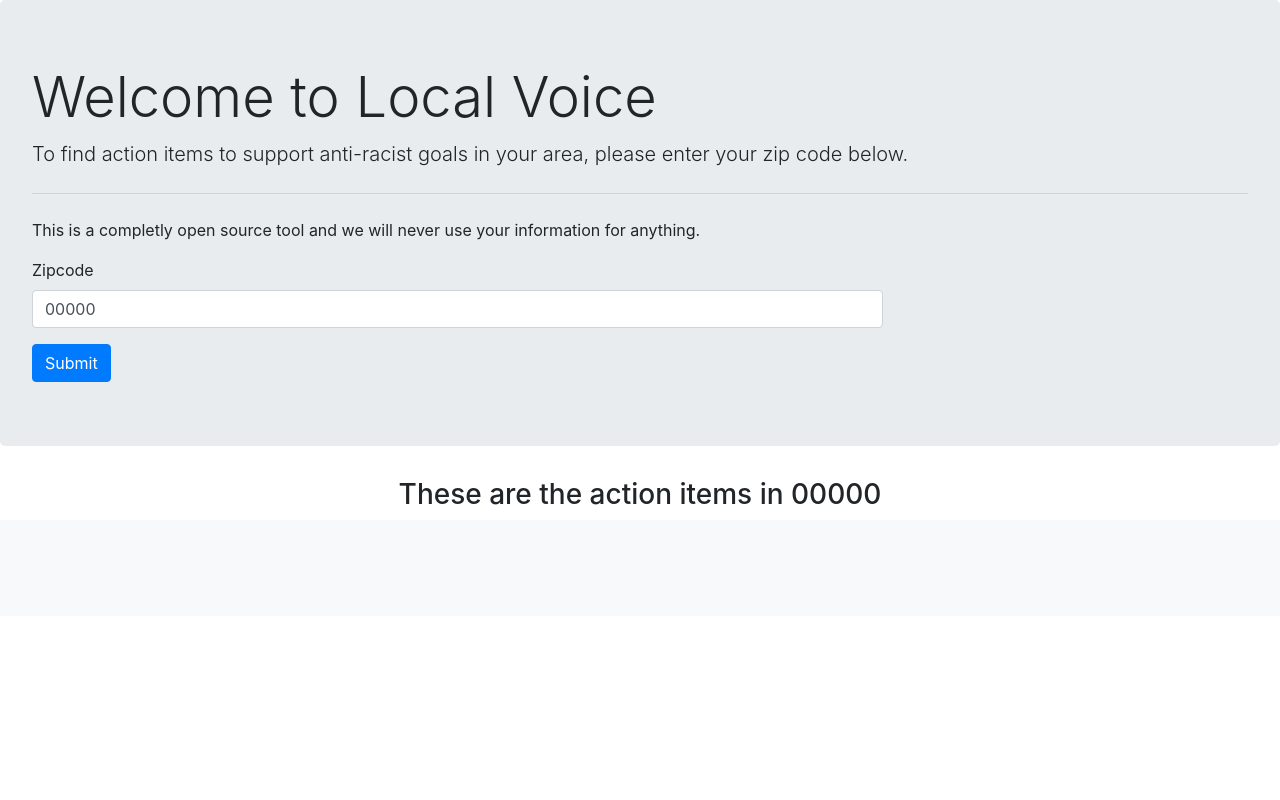
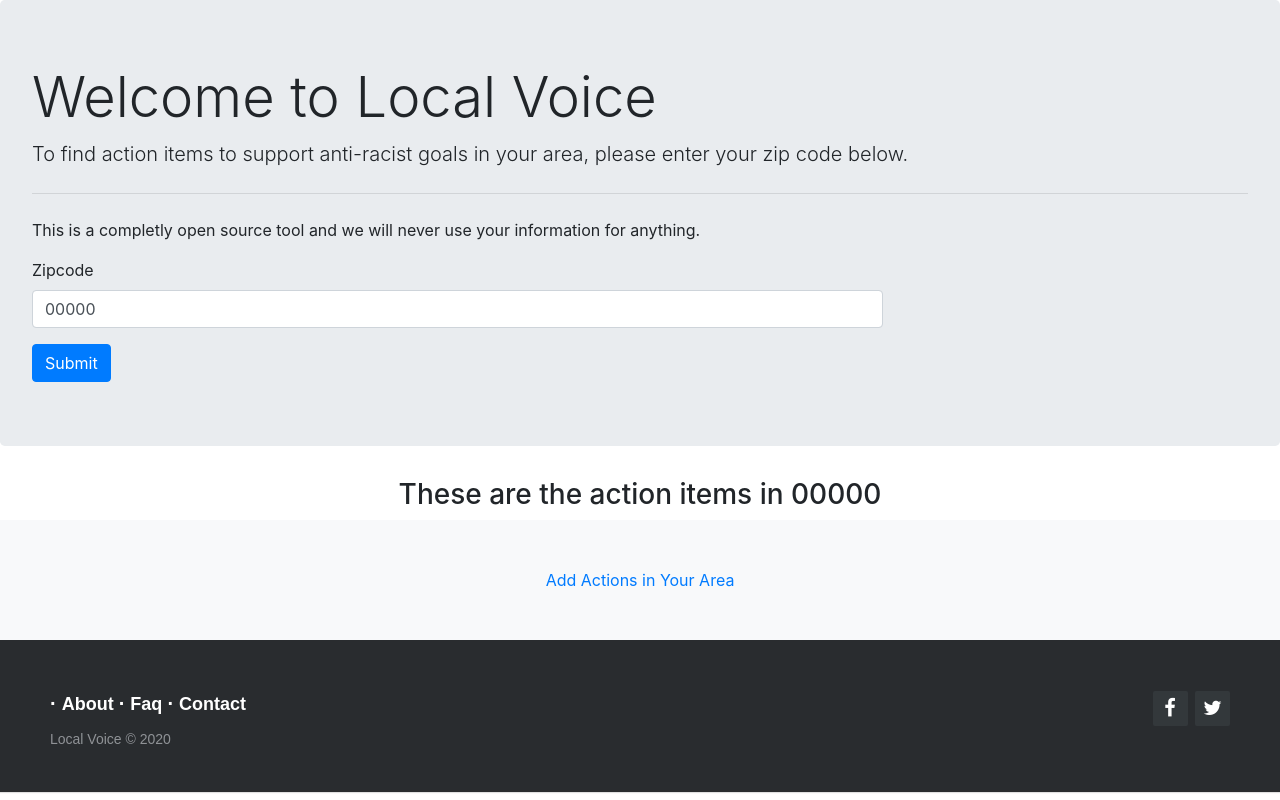
Before and after one commit to benjaminwfriedman/local-voice, a Node server app: page /local in a window 1280 px wide. Run offline with Node 20, Linux system fonts and the light colour scheme; data that the repository does not hold is empty; some libraries are stand-ins or nearby versions.

Commit message:
Added: Add more email link, contact email link and footer. Got rid of Card Imgs for now. Need to fix file system problems

```diff
--- a/public/css/styles.css
+++ b/public/css/styles.css
@@ -9,7 +9,9 @@
   width : 70%;
 }
 
-
+.addmore-button{
+  text-align: center;
+}
 
 
 .action-items{
@@ -28,3 +30,97 @@
 .org-name{
   color: #fa1616;
 }
+
+.empty-search{
+  height: 60%;
+}
+
+
+/* Footer Section */
+
+
+.footer-distributed {
+  background-color: #292c2f;
+  box-shadow: 0 1px 1px 0 rgba(0, 0, 0, 0.12);
+  box-sizing: border-box;
+  width: 100%;
+  text-align: left;
+  font: normal 16px sans-serif;
+  padding: 45px 50px;
+}
+
+.footer-distributed .footer-left p {
+  color: #8f9296;
+  font-size: 14px;
+  margin: 0;
+}
+/* Footer links */
+
+.footer-distributed p.footer-links {
+  font-size: 18px;
+  font-weight: bold;
+  color: #ffffff;
+  margin: 0 0 10px;
+  padding: 0;
+  transition: ease .25s;
+}
+
+.footer-distributed p.footer-links a {
+  display: inline-block;
+  line-height: 1.8;
+  text-decoration: none;
+  color: inherit;
+  transition: ease .25s;
+}
+
+.footer-distributed .footer-links a:before {
+  content: "·";
+  font-size: 20px;
+  left: 0;
+  color: #fff;
+  display: inline-block;
+  padding-right: 5px;
+}
+
+.footer-distributed .footer-links .link-1:before {
+  content: none;
+}
+
+.footer-distributed .footer-right {
+  float: right;
+  margin-top: 6px;
+  max-width: 180px;
+}
+
+.footer-distributed .footer-right a {
+  display: inline-block;
+  width: 35px;
+  height: 35px;
+  background-color: #33383b;
+  border-radius: 2px;
+  font-size: 20px;
+  color: #ffffff;
+  text-align: center;
+  line-height: 35px;
+  margin-left: 3px;
+  transition:all .25s;
+}
+
+.footer-distributed .footer-right a:hover{transform:scale(1.1); -webkit-transform:scale(1.1);}
+
+.footer-distributed p.footer-links a:hover{text-decoration:underline;}
+
+/* Media Queries */
+
+@media (max-width: 600px) {
+  .footer-distributed .footer-left, .footer-distributed .footer-right {
+    text-align: center;
+  }
+  .footer-distributed .footer-right {
+    float: none;
+    margin: 0 auto 20px;
+  }
+  .footer-distributed .footer-left p.footer-links {
+    line-height: 1.8;
+  }
+}
--- a/views/action.ejs
+++ b/views/action.ejs
@@ -28,7 +28,7 @@
   </form>
   <form action='/email' method='post'>
     <div class="form-group">
-      <label for="To">Recipiants</label>
+      <label for="To">Recipients</label>
       <input type="text" class="form-control" id="To" Name='address' value=<%=emails%>>
       <small id="To" class="form-text text-muted">Enter you address above and press "Find Reps" to load your representatives email.</small>
     </div>
@@ -56,3 +56,5 @@
   </div>
 
 </section>
+
+<%- include("footer") -%>
--- /dev/null
+++ b/views/footer.ejs
@@ -0,0 +1,25 @@
+<footer class="footer-distributed">
+
+			<div class="footer-right">
+
+				<a href="#"><i class="fa fa-facebook"></i></a>
+				<a href="#"><i class="fa fa-twitter"></i></a>
+
+
+			</div>
+
+			<div class="footer-left">
+
+				<p class="footer-links">
+
+					<a href="#">About</a>
+
+					<a href="#">Faq</a>
+
+					<a href="mailto:benny.friedman2@gmail.com">Contact</a>
+				</p>
+
+				<p>Local Voice &copy; 2020</p>
+			</div>
+
+</footer>
--- a/views/header.ejs
+++ b/views/header.ejs
@@ -6,4 +6,5 @@
   <title>Local Voice</title>
   <link rel="stylesheet" href="css/styles.css">
   <link rel="stylesheet" href="https://stackpath.bootstrapcdn.com/bootstrap/4.5.0/css/bootstrap.min.css" integrity="sha384-9aIt2nRpC12Uk9gS9baDl411NQApFmC26EwAOH8WgZl5MYYxFfc+NcPb1dKGj7Sk" crossorigin="anonymous">
+  <link rel="stylesheet" href="https://cdnjs.cloudflare.com/ajax/libs/font-awesome/4.7.0/css/font-awesome.min.css">
 </head>
--- a/views/local.ejs
+++ b/views/local.ejs
@@ -31,7 +31,7 @@
 
           <div class="col-md-4">
             <div class="card mb-4 shadow-sm">
-              <img src="<%=item.imgLoc%>" width="100%" >
+              <!-- <img src="<%=item.imgLoc%>" width="100%" > -->
               <div class="card-body">
                 <h5 class="card-title"><%=item.name%></h5>
                 <p class="card-text"><%=item.desc%></p>
@@ -54,5 +54,10 @@
 
 
         </div>
+        <div class="addmore-button">
+          <a class='addmore' href="mailto:benny.friedman2@gmail.com?subject=I am interested in adding some actions in my area"">Add Actions in Your Area</a>
+        </div>
       </div>
     </div>
+
+    <%- include("footer") -%>
```
Also changed, not shown: views/home.ejs (+9 -0 lines).
